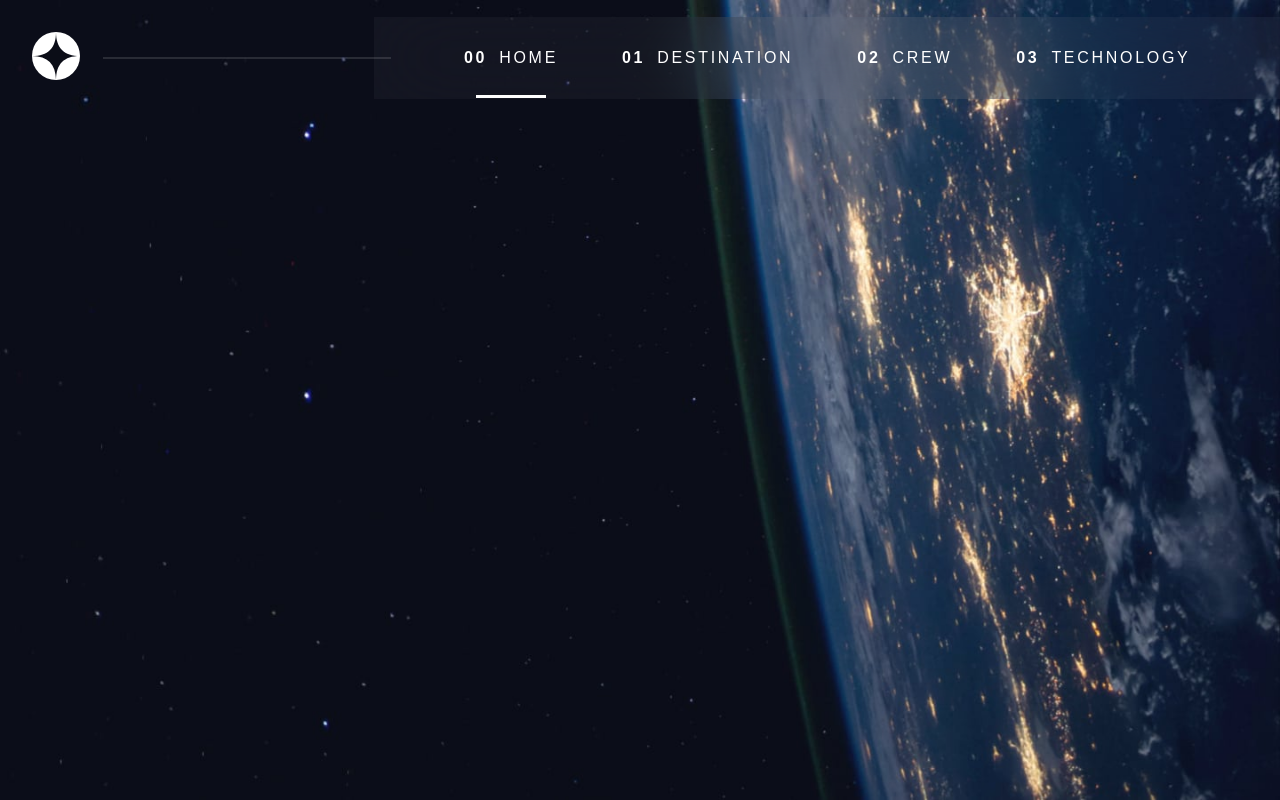
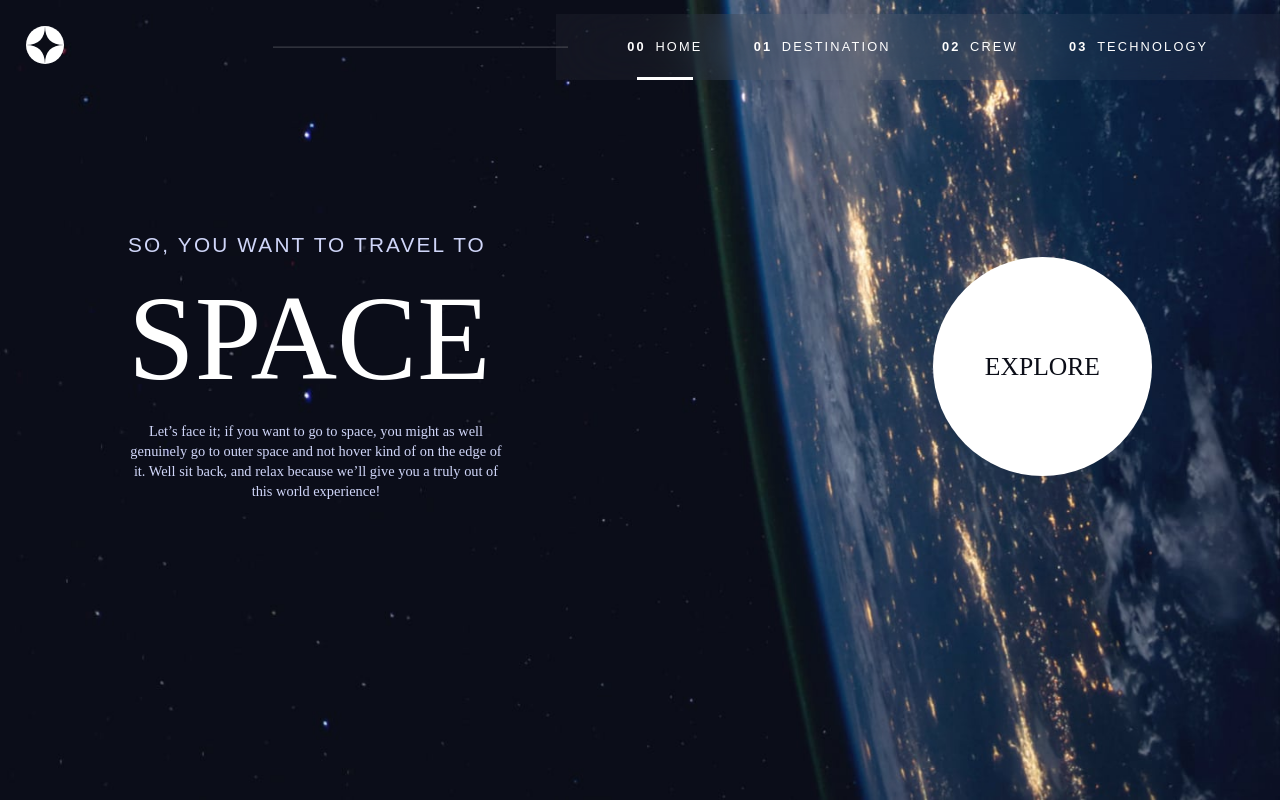
Before and after one commit to No0ne003/space-tourism, a plain HTML site: page index.html in a window 1280 px wide. Drawn offline with Linux system fonts and the light colour scheme.

Commit message:
finishing Home page

```diff
--- a/css/componant.css
+++ b/css/componant.css
@@ -7,13 +7,17 @@
 /* fonts */
 @import url("https://fonts.googleapis.com/css2?family=Bellefair&display=swap");
 @import url("https://fonts.googleapis.com/css2?family=Barlow+Condensed&display=swap");
-
+* {
+  margin: 0;
+  padding: 0;
+}
 body {
   margin: 0;
   font-family: "Bellefair", serif;
   background-color: var(--main-color);
+  overflow-x: hidden;
+  zoom: .8;
 
-  overflow-x: hidden;
   display: grid;
   grid-template-rows: min-content 1fr;
 }
@@ -48,6 +52,7 @@ h3 {
 }
 h4 {
   color: var(--white-color);
+  font-family: "Bellefair", serif;
   font-size: 32px;
   font-weight: 400;
   line-height: normal;
--- a/css/style.css
+++ b/css/style.css
@@ -39,7 +39,7 @@
 .primary-header {
   align-items: center;
   justify-content: space-between;
-  width: 100%;
+  margin-bottom: 10%;
 }
 .mobile-nav-toggle {
   display: none;
@@ -54,11 +54,11 @@
 .primary-navigation::before {
   content: "";
   position: absolute;
-  width: 18rem;
+  width: 23rem;
   height: 0.0625rem;
   opacity: 0.2515;
   background: var(--white-color);
-  left: -30%;
+  left: -39%;
   top: 50%;
   transform: translateY(-50%);
 }
@@ -168,3 +168,123 @@
   }
 }
 /* End header */
+/* Start Main */
+.primary-content {
+  align-items: center;
+  justify-content: center;
+  padding-bottom: 10%;
+}
+.primary-content .container {
+  align-items: center;
+  justify-content: space-between;
+  flex-direction: row;
+  flex-wrap: nowrap;
+  width: 100%;
+  margin-left: 10%;
+  margin-right: 10%;
+}
+.primary-content .container .text {
+  display: inline-flex;
+  padding-right: 0.3125rem;
+  flex-direction: column;
+  justify-content: center;
+  align-items: flex-start;
+  gap: 1.5rem;
+  width: 470px;
+}
+.primary-content .container .text p {
+  color: var(--second-color);
+}
+.primary-content .container .holder a .circul {
+  width: 17.125rem;
+  height: 17.125rem;
+  display: flex;
+  border-radius: 50%;
+  background: #fff;
+  justify-content: center;
+  align-items: center;
+  position: relative;
+  cursor: pointer;
+}
+.primary-content .container .holder a .circul::before {
+  content: "";
+  position: absolute;
+  width: 0rem;
+  height: 0rem;
+  border-radius: 50%;
+  background: var(--white-color);
+  top: 0;
+  opacity: 0;
+  top: 50%;
+  transform: translateY(-50%);
+}
+.primary-content .container .holder a .circul:hover::before {
+  animation: circul 0.8s ease-out;
+  animation-fill-mode: forwards;
+}
+.primary-content .container .holder a .circul h4 {
+  color: var(--main-color);
+}
+
+@media (min-width: 35em) {
+  .primary-content .container {
+    gap: 200px;
+  }
+  .primary-content .container .text {
+    text-align: center;
+    gap: 1rem;
+  }
+  .primary-content .container .text h5 {
+    color: var(--second-color);
+    text-align: center;
+    font-size: 26px;
+    font-weight: 400;
+    line-height: normal;
+    letter-spacing: 0.16875rem;
+  }
+  .primary-content .container .text p {
+    color: var(--second-color);
+    text-align: center;
+    font-style: normal;
+    font-weight: 400;
+    line-height: 1.5625rem; /* 166.667% */
+  }
+}
+@media (max-width: 75em) {
+  .primary-content .container {
+    gap: 200px;
+    flex-direction: column;
+  }
+  .primary-content .container .text {
+    text-align: center;
+    gap: 1rem;
+  }
+  .primary-content .container .text h5 {
+    color: var(--second-color);
+    text-align: center;
+    font-size: 26px;
+    font-weight: 400;
+    line-height: normal;
+    letter-spacing: 0.16875rem;
+  }
+  .primary-content .container .text p {
+    color: var(--second-color);
+    text-align: center;
+    font-style: normal;
+    font-weight: 400;
+    line-height: 1.5625rem; /* 166.667% */
+  }
+}
+@keyframes circul {
+  from {
+    width: 0rem;
+    height: 0rem;
+    opacity: 0;
+  }
+  to {
+    width: 28.125rem;
+    height: 28.125rem;
+    opacity: 0.1036;
+  }
+}
+/* End Main */
--- a/index.html
+++ b/index.html
@@ -28,7 +28,11 @@
         <span class="sr-only">Menu</span>
       </button>
       <nav>
-        <ul id="primary-navigation" data-visible="false" class="primary-navigation flex">
+        <ul
+          id="primary-navigation"
+          data-visible="false"
+          class="primary-navigation flex"
+        >
           <li class="active">
             <a href="index.html"><span aria-hidden="true">00</span>Home</a>
           </li>
@@ -48,7 +52,28 @@
         </ul>
       </nav>
     </header>
+    <main class="primary-content flex">
+      <div class="container flex">
+        <div class="text">
+          <h5>SO, YOU WANT TO TRAVEL TO</h5>
+          <h1>SPACE</h1>
+          <p>
+            Let’s face it; if you want to go to space, you might as well
+            genuinely go to outer space and not hover kind of on the edge of it.
+            Well sit back, and relax because we’ll give you a truly out of this
+            world experience!
+          </p>
+        </div>
+        <div class="holder">
+          <a href="destination.html">
+            <div class="circul">
+              <h4>EXPLORE</h4>
+            </div>
+          </a>
+        </div>
+      </div>
+    </main>
     <!-- Javascript -->
-    <script src="js/nav.js" defer></script>
+    <script src="js/index.js" defer></script>
   </body>
 </html>
--- a/js/nav.js
+++ b/js/index.js
@@ -1,3 +1,4 @@
+// nav on mobile
 const primaryNav = document.querySelector(".primary-navigation");
 const navToggle = document.querySelector(".mobile-nav-toggle");
 
@@ -6,9 +7,9 @@ navToggle.addEventListener("click", () => {
 
   if (visibility === "false") {
     primaryNav.setAttribute("data-visible", "true");
-    navToggle.setAttribute("aria-expanded", true)
+    navToggle.setAttribute("aria-expanded", true);
   } else if (visibility === "true") {
     primaryNav.setAttribute("data-visible", "false");
-    navToggle.setAttribute("aria-expanded", false)
+    navToggle.setAttribute("aria-expanded", false);
   }
 });
```
